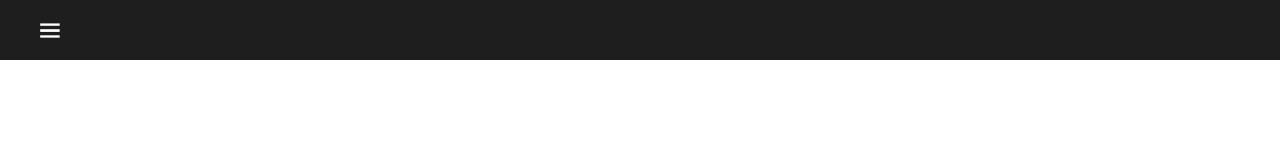
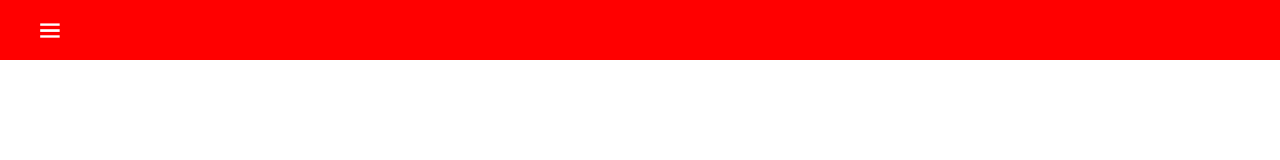
Before and after one commit to ValentasK/Youtube-Design, a plain HTML site: page index.html in a window 1280 px wide. Drawn offline with Linux system fonts and the light colour scheme.

Commit message:
Red color

```diff
--- a/style.css
+++ b/style.css
@@ -5,7 +5,7 @@
 
 
 .navBar {
-  background-color: rgb(30, 30, 30);
+  background-color: red;
   height: 60px;
   display: flex;
 }
```
